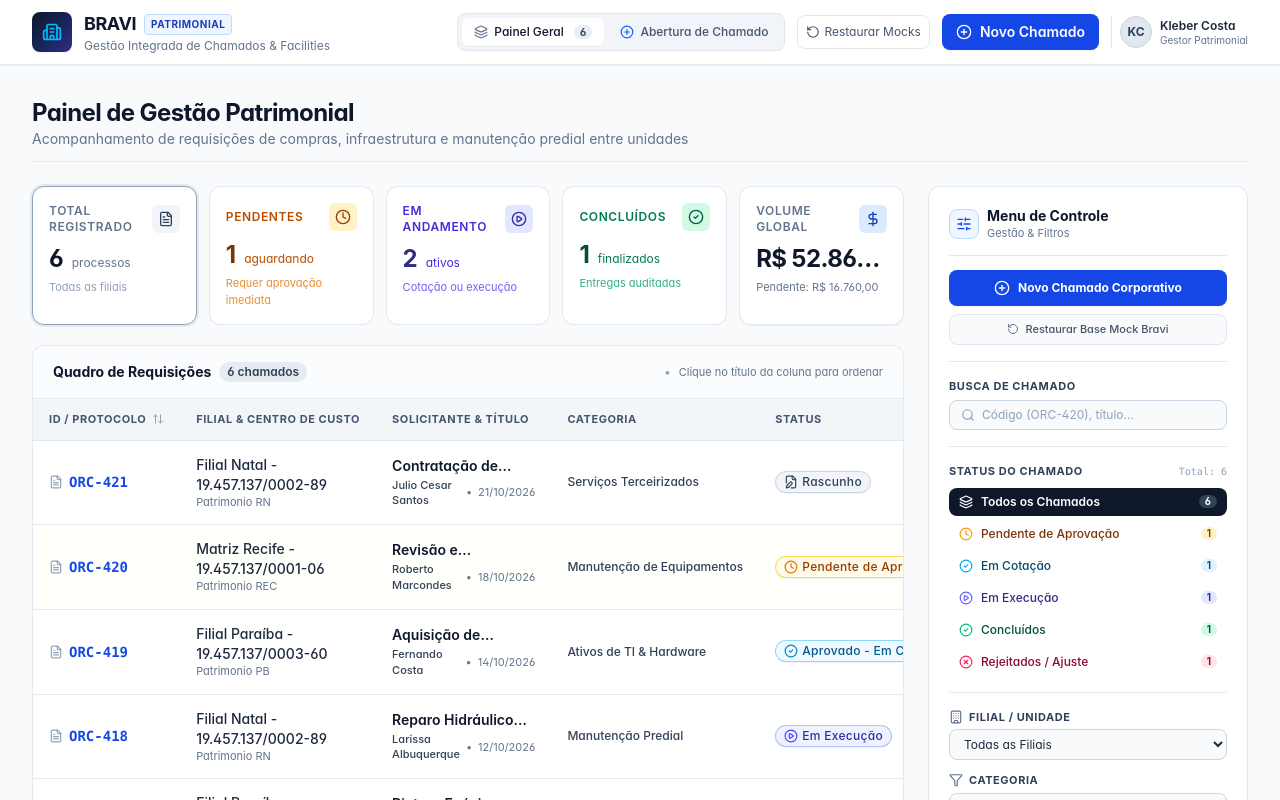
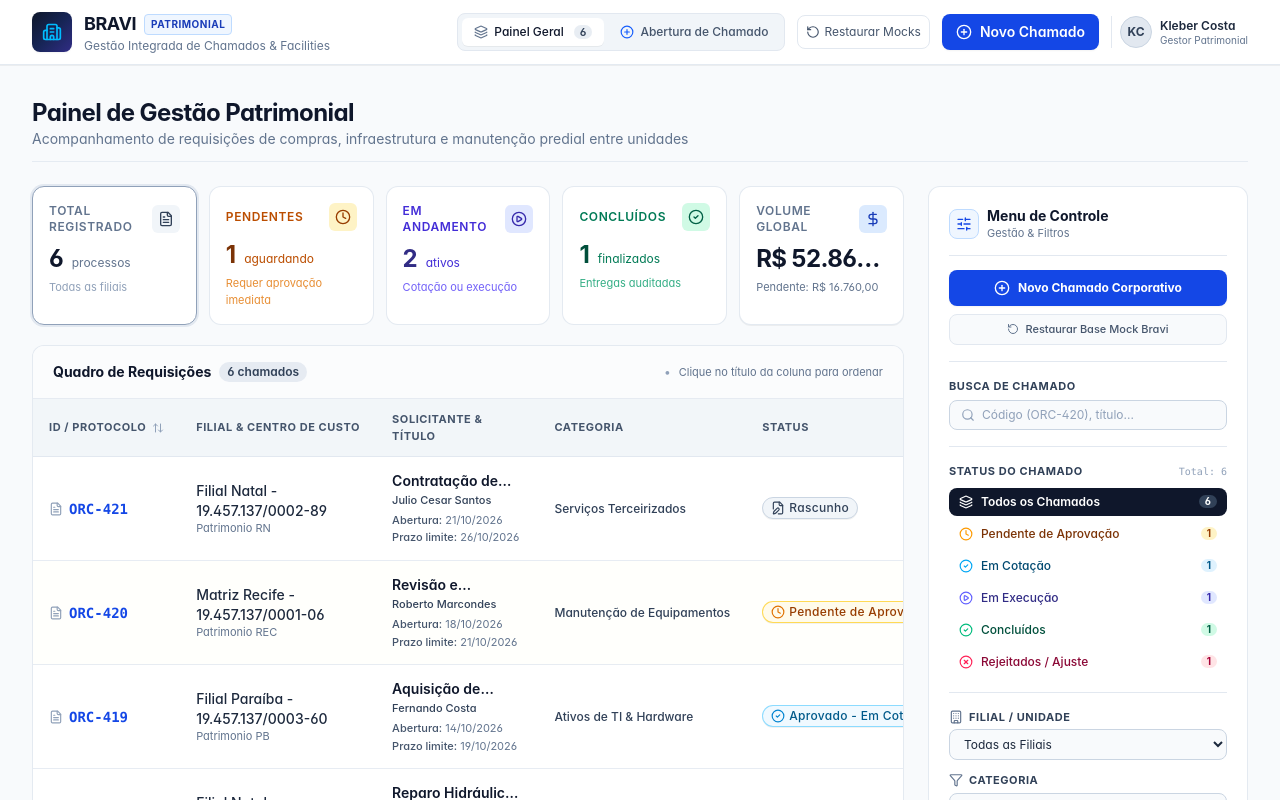
Before and after one commit to klebercosta638-droid/bravi-patrimonial, a React (Vite) app: page / in a window 1280 px wide. Shown: the top 800 px of the page. Built offline with nearby package versions, Linux system fonts and the light colour scheme.

Commit message:
Atualização prazos

```diff
--- a/ChamadosTable.tsx
+++ b/ChamadosTable.tsx
@@ -2,7 +2,7 @@
 import { usePatrimonial } from '../context/PatrimonialContext';
 import { StatusBadge } from './StatusBadge';
 import { UrgenciaBadge } from './UrgenciaBadge';
-import { formatCurrency, formatDate } from '../utils/formatters';
+import { calcularPrazoAtendimento, formatCurrency, formatDate } from '../utils/formatters';
 import {
   Eye,
   Edit3,
@@ -308,8 +308,16 @@
                       </div>
                       <div className="text-[11px] text-slate-500 flex items-center gap-1.5 mt-0.5">
                         <span className="font-medium text-slate-700">{chamado.solicitanteNome}</span>
-                        <span>•</span>
-                        <span>{formatDate(chamado.dataAbertura)}</span>
+                      </div>
+                      <div className="text-[11px] text-slate-500 mt-1 space-y-0.5">
+                        <div>
+                          <span className="font-medium text-slate-600">Abertura:</span>{' '}
+                          {formatDate(chamado.dataAbertura)}
+                        </div>
+                        <div>
+                          <span className="font-medium text-slate-600">Prazo limite:</span>{' '}
+                          {formatDate(calcularPrazoAtendimento(chamado.dataAbertura, chamado.urgencia))}
+                        </div>
                       </div>
                     </td>
 
--- a/src/components/ChamadosTable.tsx
+++ b/src/components/ChamadosTable.tsx
@@ -2,7 +2,7 @@
 import { usePatrimonial } from '../context/PatrimonialContext';
 import { StatusBadge } from './StatusBadge';
 import { UrgenciaBadge } from './UrgenciaBadge';
-import { formatCurrency, formatDate } from '../utils/formatters';
+import { calcularPrazoAtendimento, formatCurrency, formatDate } from '../utils/formatters';
 import {
   Eye,
   Edit3,
@@ -308,8 +308,16 @@
                       </div>
                       <div className="text-[11px] text-slate-500 flex items-center gap-1.5 mt-0.5">
                         <span className="font-medium text-slate-700">{chamado.solicitanteNome}</span>
-                        <span>•</span>
-                        <span>{formatDate(chamado.dataAbertura)}</span>
+                      </div>
+                      <div className="text-[11px] text-slate-500 mt-1 space-y-0.5">
+                        <div>
+                          <span className="font-medium text-slate-600">Abertura:</span>{' '}
+                          {formatDate(chamado.dataAbertura)}
+                        </div>
+                        <div>
+                          <span className="font-medium text-slate-600">Prazo limite:</span>{' '}
+                          {formatDate(calcularPrazoAtendimento(chamado.dataAbertura, chamado.urgencia))}
+                        </div>
                       </div>
                     </td>
 
```
